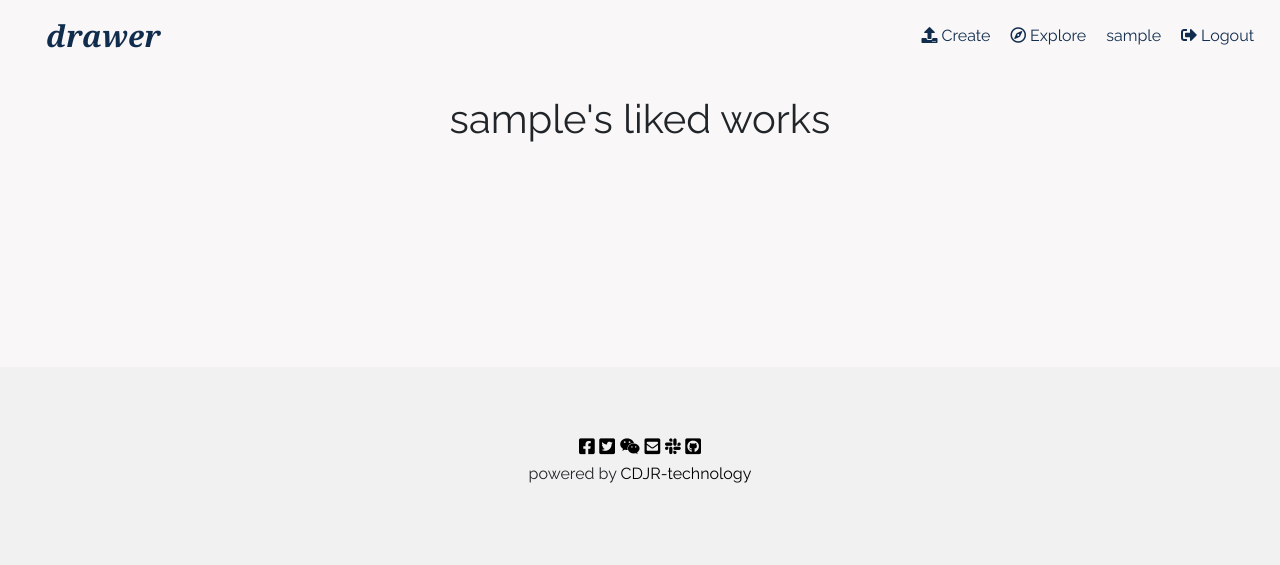
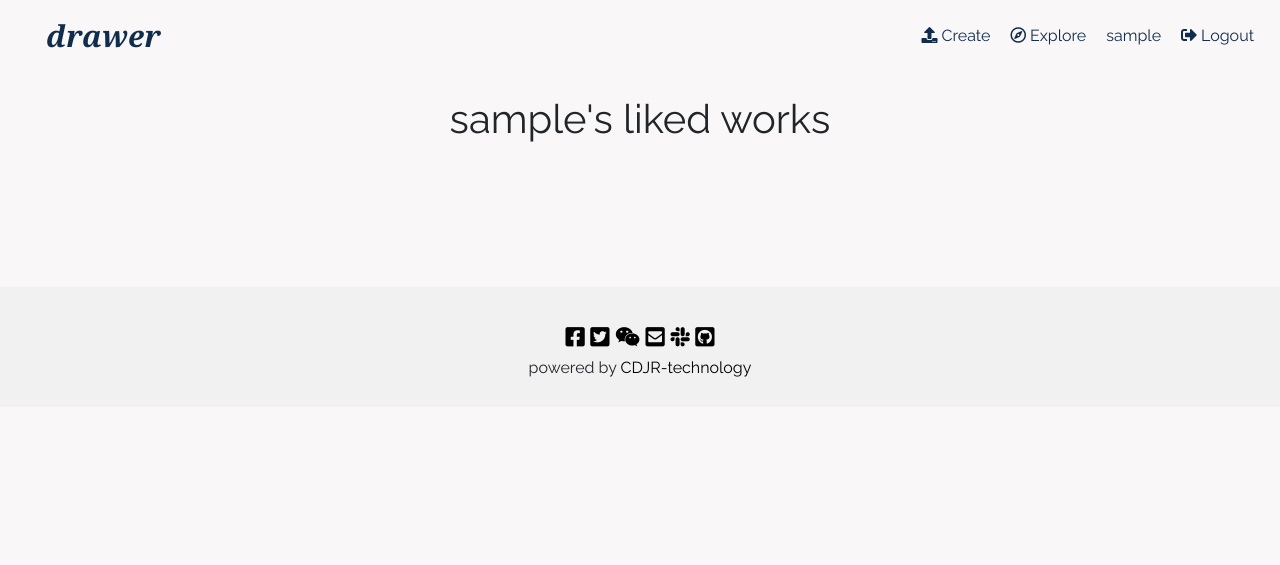
Before and after one commit to S-J-HAN/INFO30005-2019-CDJR, a Node server app: a page that uses views/profile/like.ejs in a window 1280 px wide. Shown: the top 565 px of the page. Run offline with Node 20, Linux system fonts and the light colour scheme; the visitor is signed in with stand-in values (Sample User, id 1); data that the repository does not hold is empty; some libraries are stand-ins or nearby versions.

Commit message:
footer change
footer size modification

```diff
--- a/public/stylesheets/footer.css
+++ b/public/stylesheets/footer.css
@@ -1,14 +1,16 @@
 /*    footer    */
 footer {
     background-color: #f1f1f1;
-    padding: 64px 0;
+    padding: 32px 0;
     text-align: center;
     position: relative;
-    bottom: -200px;
+    bottom: -120px;
+    height: 120px;
 }
 
 .icon-bar {
-    font-size: 18px;
+    top: 0;
+    font-size: 22px;
     color: #000;
     margin: 2px;
 }
```
